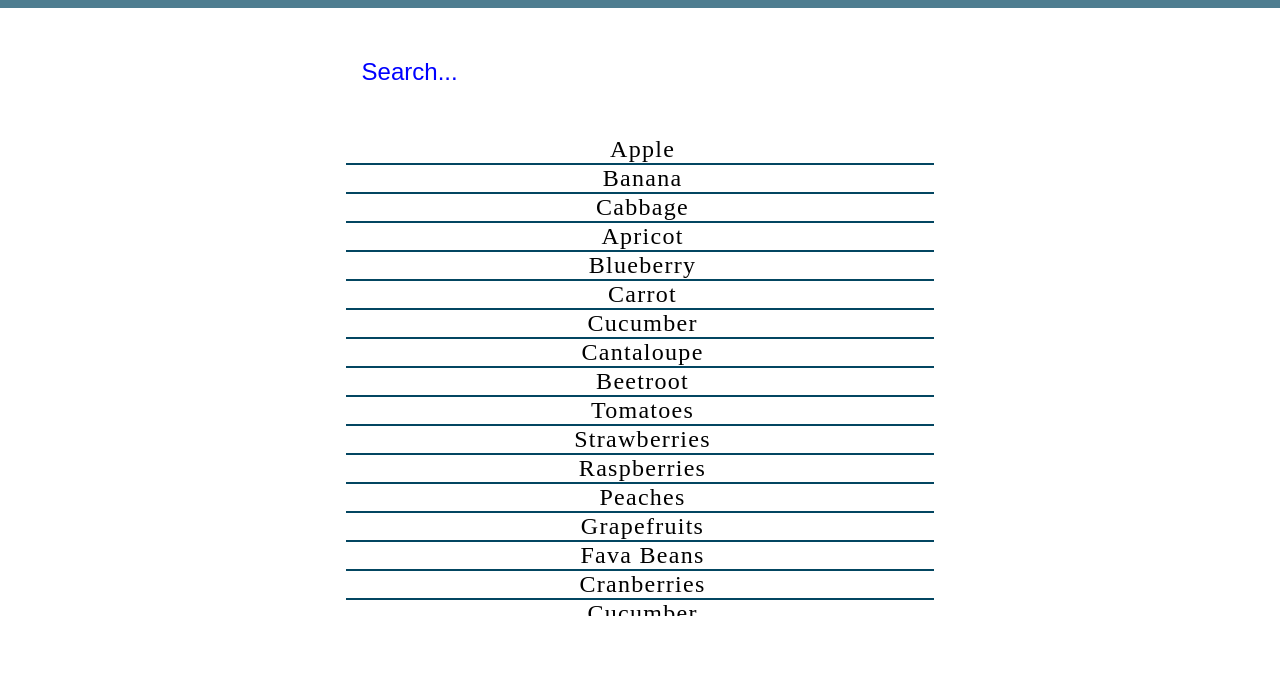
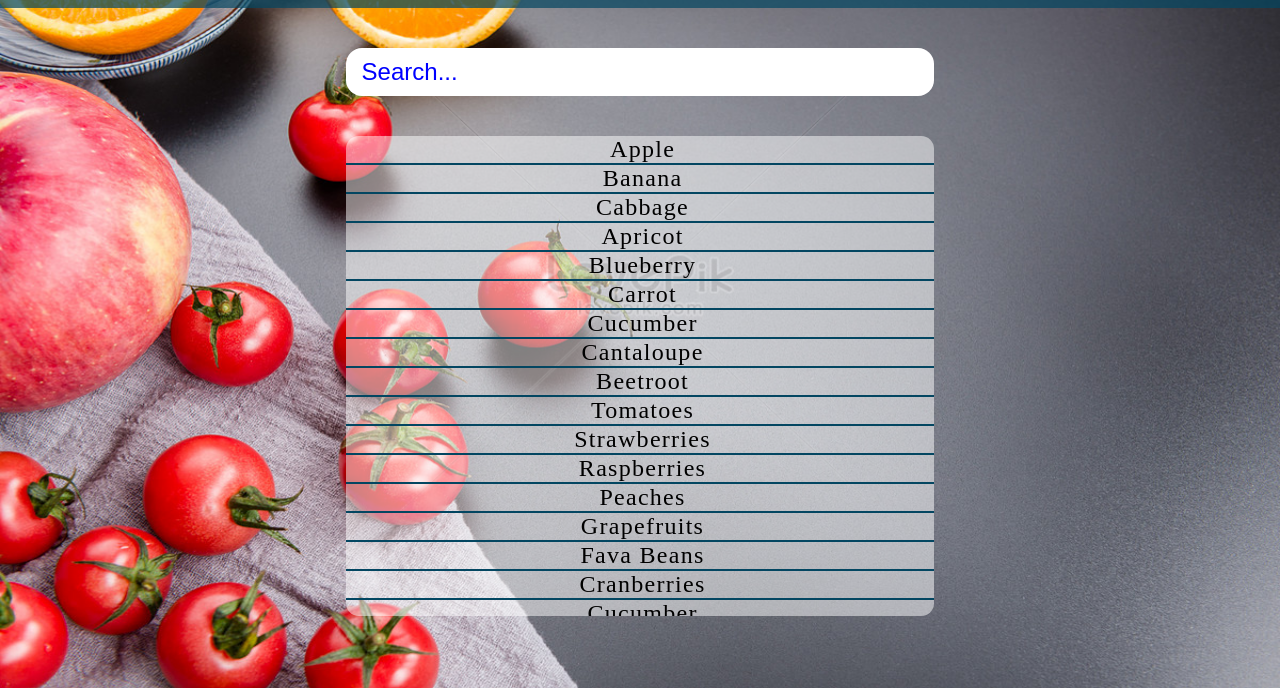
Before and after one commit to poojakothuri/poojakothuri.github.io, a plain HTML site: page internship/index.html in a window 1280 px wide. Shown: the part 112-800 px from the top of the page. Drawn offline with Linux system fonts and the light colour scheme; a web font is replaced by a local one.

Commit message:
Update searchlist.css

```diff
--- a/internship/css/searchlist.css
+++ b/internship/css/searchlist.css
@@ -19,7 +19,7 @@
 
 
 body{
-    background-image:url("internship/images/background.jpg");
+    background-image:url("../images/background.jpg");
     background-repeat: no-repeat;
 
     background-size:100% 100%;
```
